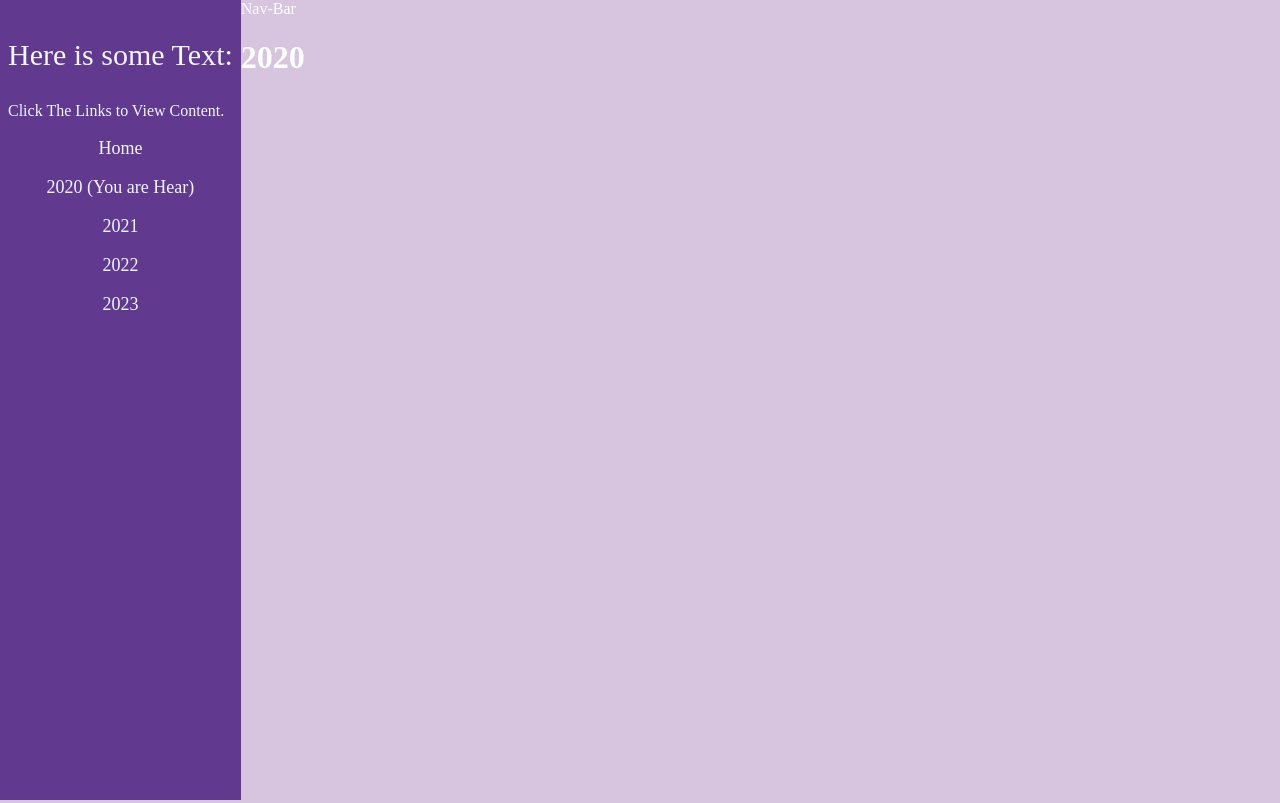
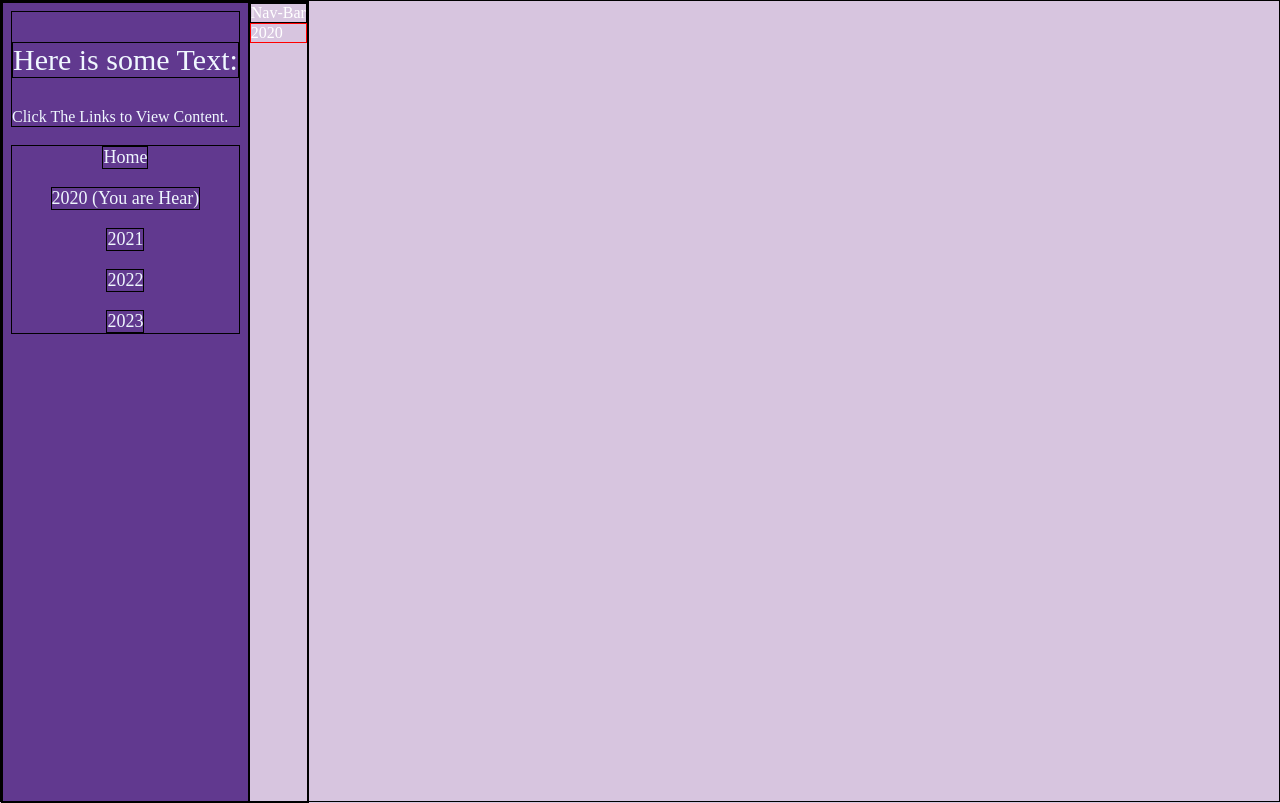
Before and after one commit to Potential-Luttuce/michaBella, a plain HTML site: page html/years/2020.html in a window 1280 px wide. Drawn offline with Linux system fonts and the light colour scheme.

Commit message:
Starting project again, for bella!

```diff
--- a/css/style.css
+++ b/css/style.css
@@ -1,6 +1,6 @@
 /* FOR SIDEBARS */
 * {
-    /* border: 1px solid  black; */
+    border: 1px solid  black;
 }
 body,
 html {
@@ -48,3 +48,6 @@ html {
     width: 100%;
     height: 100%;
 }
+#pageContent {
+    border: 1px solid red;
+}
--- a/html/years/2020.html
+++ b/html/years/2020.html
@@ -22,7 +22,7 @@
     </div>
     <div id="main-pageContainer">
         <div id="header">Nav-Bar</div>
-        <div id="pageContent"><h1>2020</h1></div>
+        <div id="pageContent">2020</div>
     </div>
 </body>
 </html>
```
